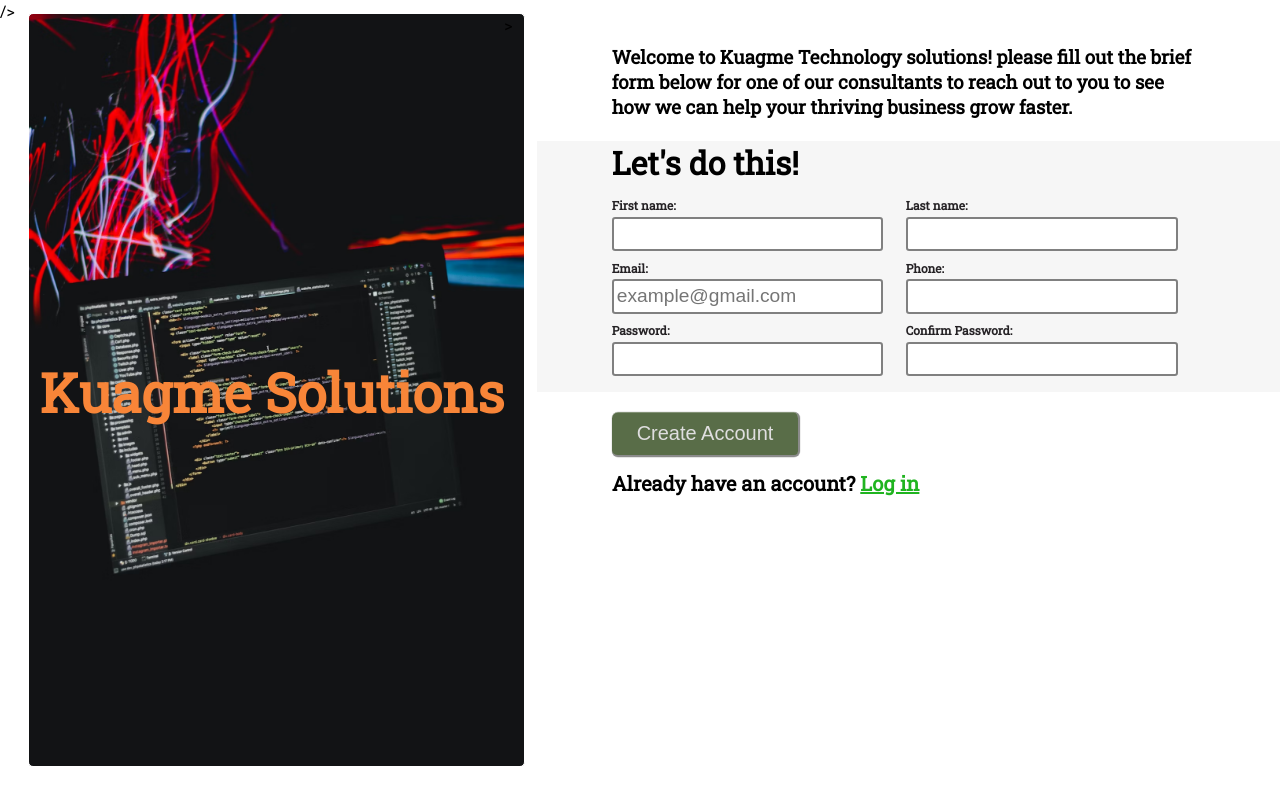
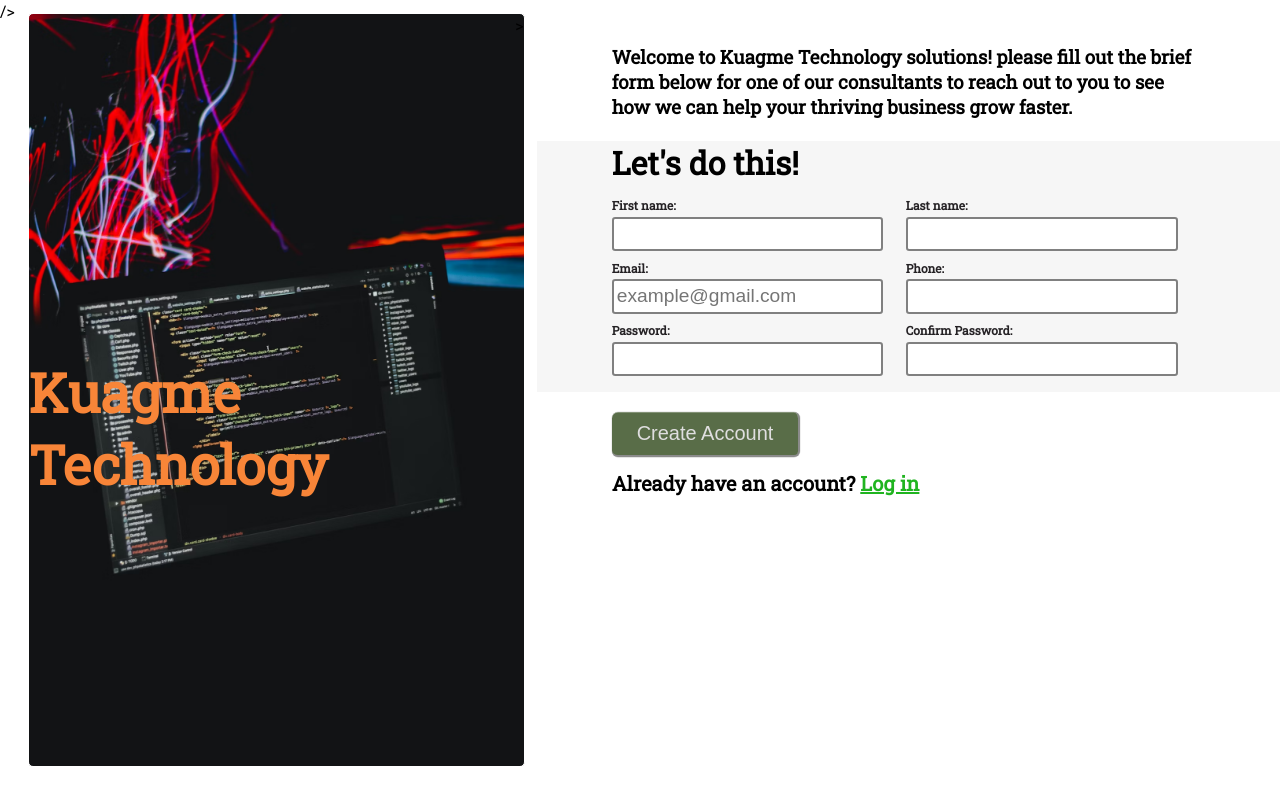
Before and after one commit to tarikumola/Sign_Up_Form, a plain HTML site: page index.html in a window 1280 px wide. Drawn offline with Linux system fonts and the light colour scheme; a web font is replaced by a local one.

Commit message:
Final commit

```diff
--- a/index.html
+++ b/index.html
@@ -14,7 +14,7 @@
   <body>
     <div class="img">
       <div class="KuagmeDesc">
-        <h2>Kuagme Solutions</h2>
+        <h2>Kuagme Technology</h2>
       </div>>
       </div>
 
```
